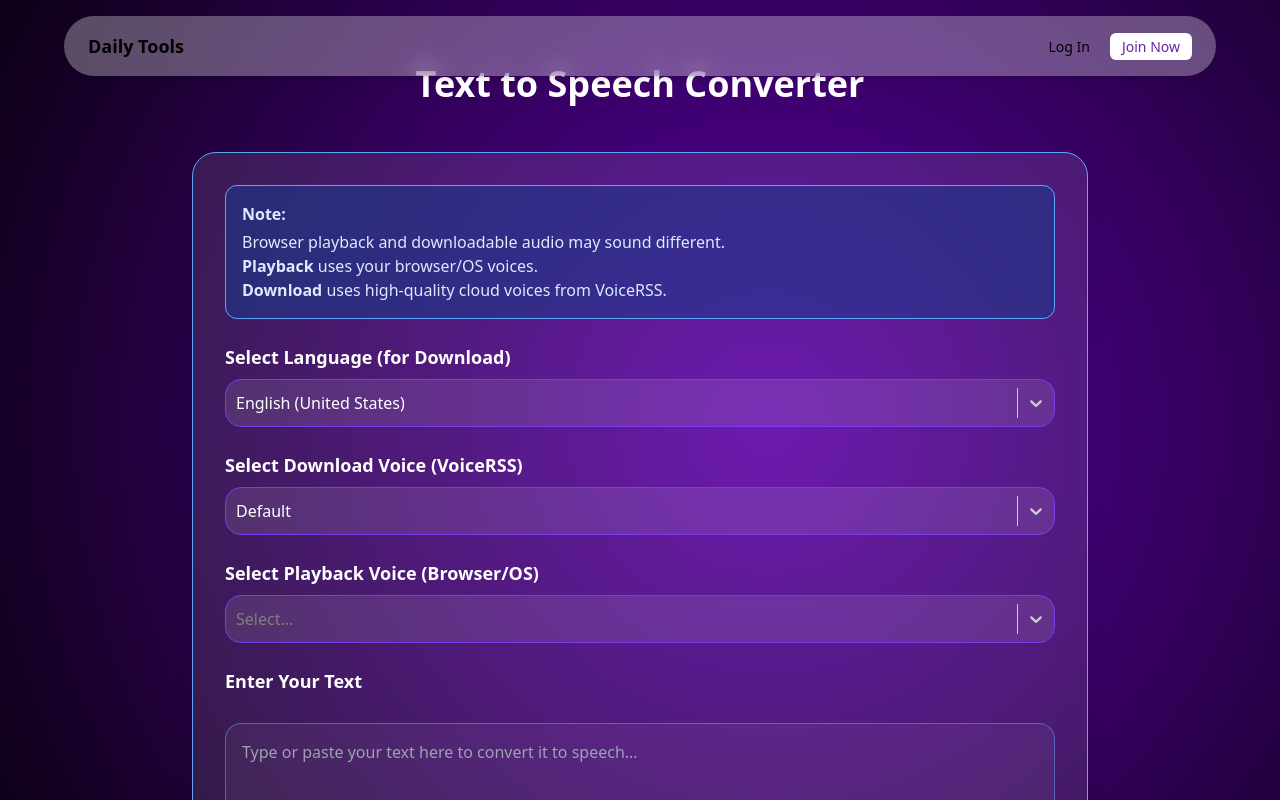
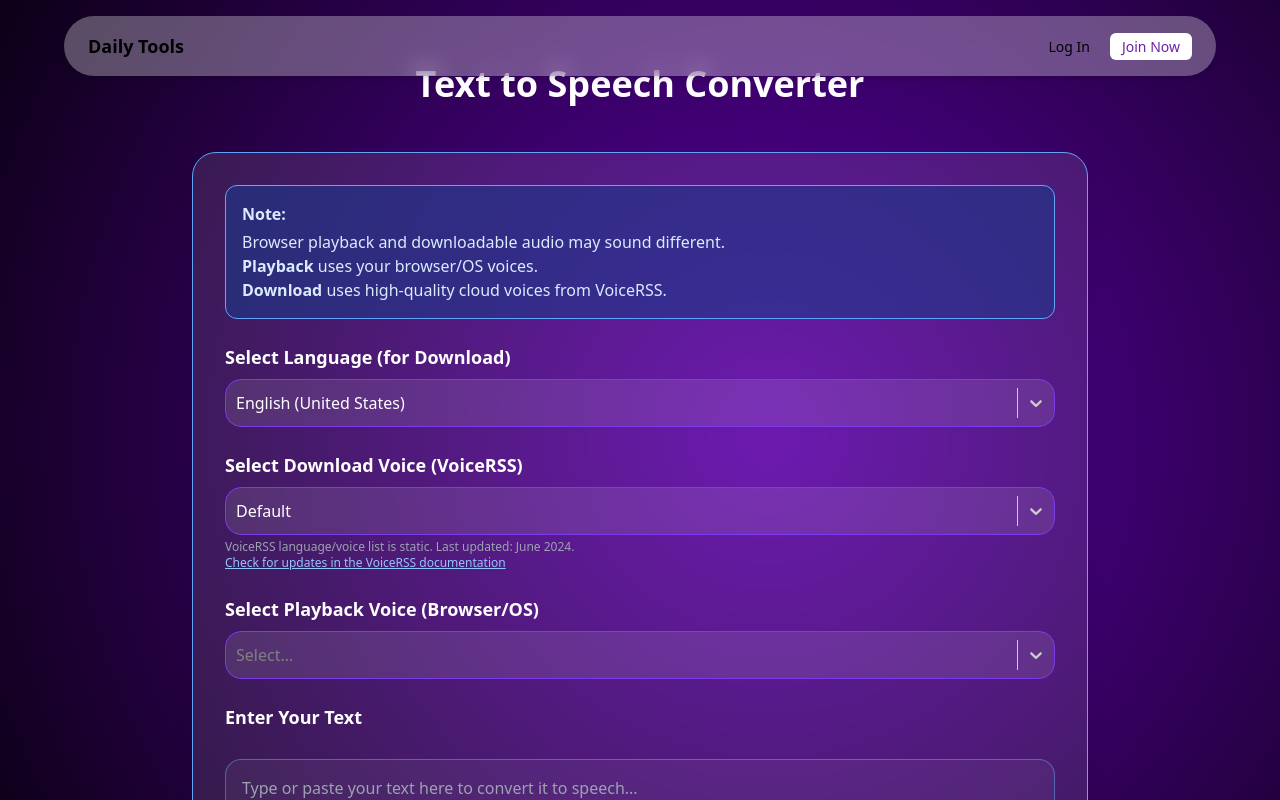
Before and after one commit to geethasandesh/dailytools, a React (Vite) app: page /text-to-speech in a window 1280 px wide. Shown: the top 800 px of the page. Built offline with nearby package versions, Linux system fonts and the light colour scheme; the HTML template or start-up script is replaced by a standard one; what @react-pdf/renderer would draw is missing.

Commit message:
new vercel json

```diff
--- a/src/pages/TextToSpeech.jsx
+++ b/src/pages/TextToSpeech.jsx
@@ -230,6 +230,10 @@ const TextToSpeech = () => {
                   input: (base) => ({ ...base, color: 'white' }),
                 }}
               />
+              <p className="text-xs text-gray-400 mt-1">
+                VoiceRSS language/voice list is static. Last updated: June 2024.<br />
+                <a href="https://www.voicerss.org/api/documentation.aspx" target="_blank" rel="noopener noreferrer" className="underline text-blue-300">Check for updates in the VoiceRSS documentation</a>
+              </p>
             </div>
             {/* Browser Voice Selection */}
             <div className="mb-4">
```
